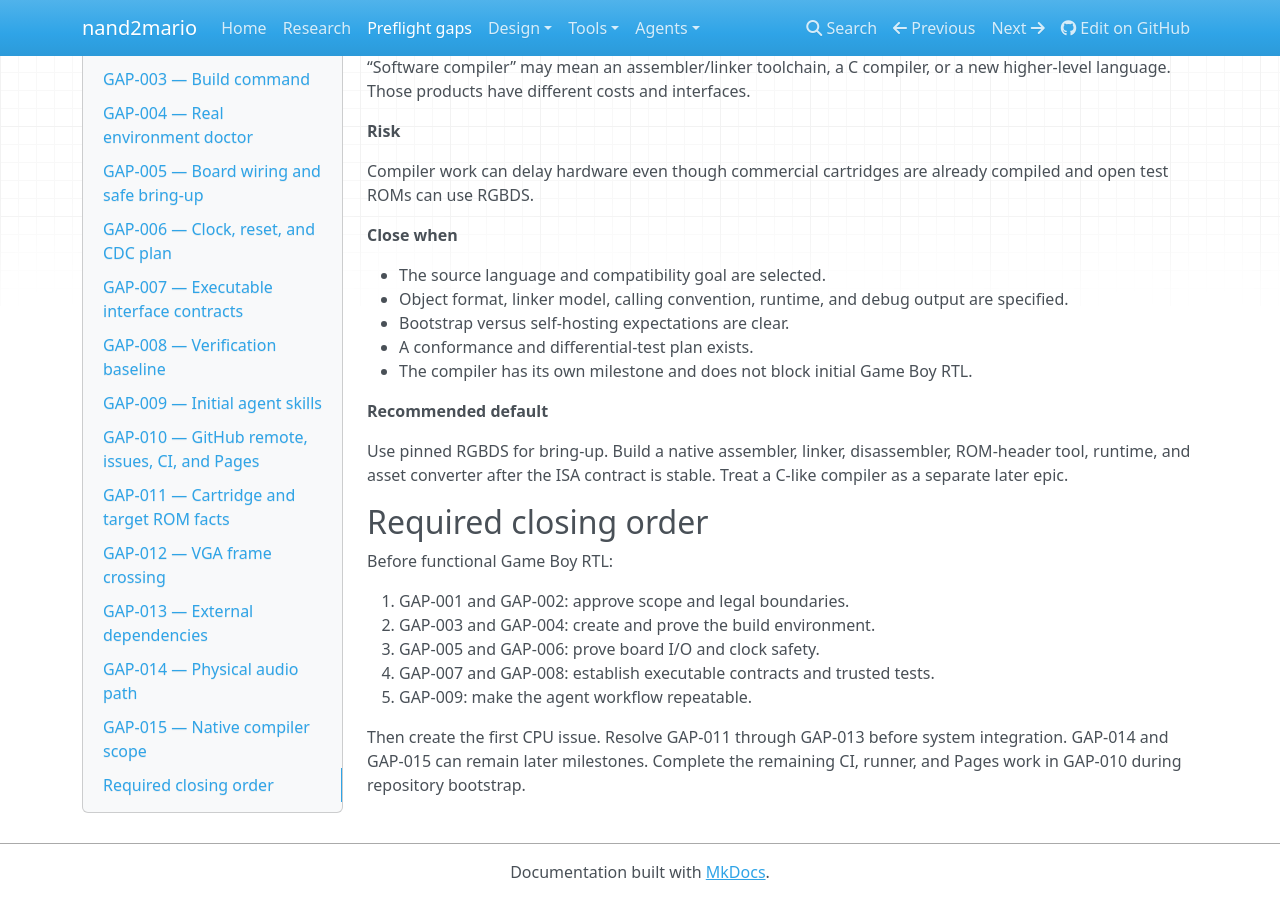
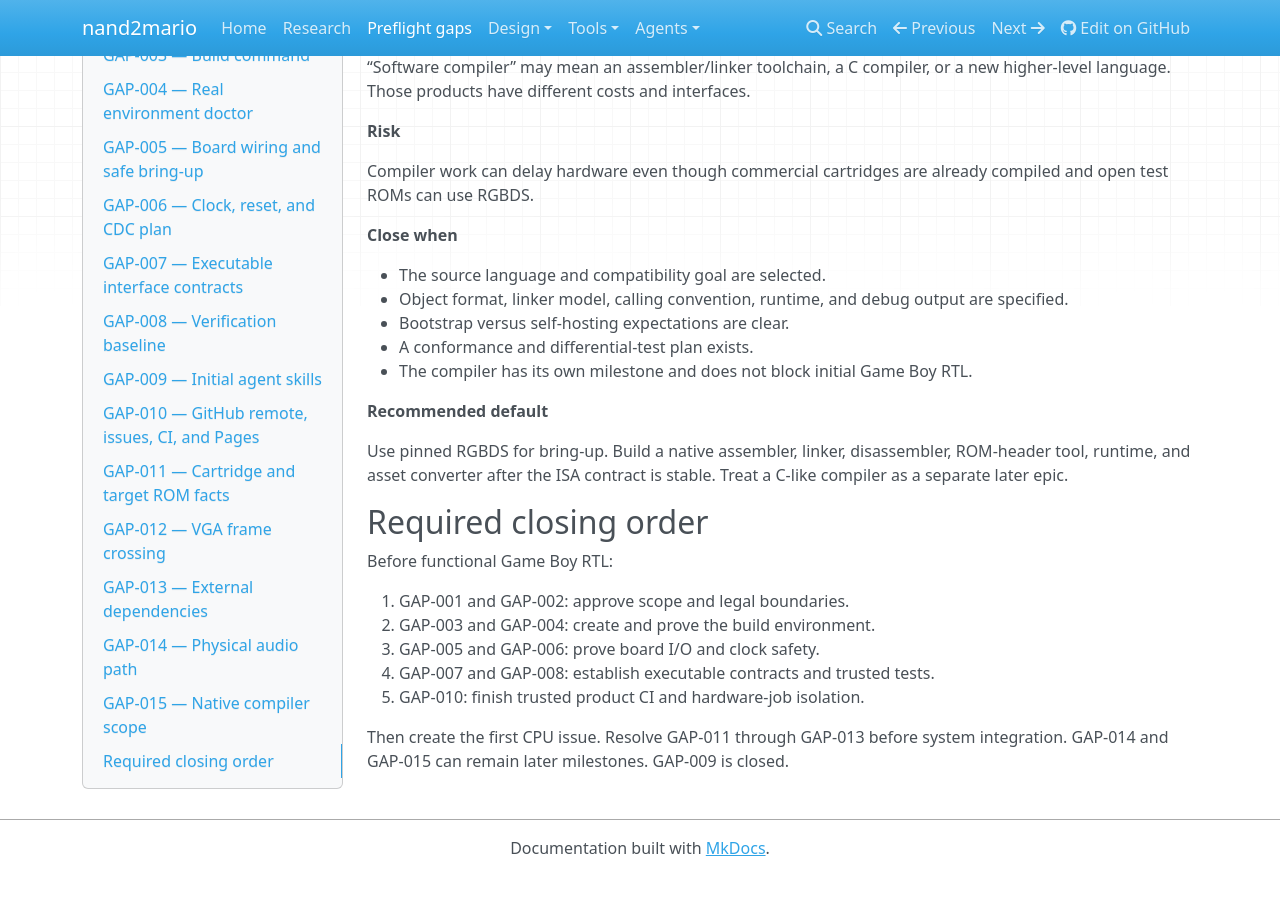
Before and after one commit to amichai-bd/nand2mario, an MkDocs documentation site: the page built from wiki/preflight-gaps.md, in a window 1280 px wide and 900 px high, scrolled down 8540 px. Built offline with MkDocs 1.6.1, drawn with Linux system fonts in a browser that asks for light colours; nearby versions of some CDN libraries; after the commit the page ends 9416 px from its top, so only the background shows below that; some of the changed text lies outside the part shown.

Commit message:
Align remaining pre-RTL gap order

```diff
--- a/wiki/preflight-gaps.md
+++ b/wiki/preflight-gaps.md
@@ -279,8 +279,8 @@ Product build CI and the protected physical runner remain open in
 
 **Risk**
 
-The intended GitHub Flow and wiki deployment cannot be tested. A careless
-self-hosted runner configuration could execute untrusted code on this PC.
+Wiki-only checks cannot catch product defects. An unsafe self-hosted or hardware
+job could run untrusted code on this PC or allow concurrent access to the FPGA.
 
 **Close when**
 
@@ -412,8 +412,8 @@ Before functional Game Boy RTL:
 2. GAP-003 and GAP-004: create and prove the build environment.
 3. GAP-005 and GAP-006: prove board I/O and clock safety.
 4. GAP-007 and GAP-008: establish executable contracts and trusted tests.
-5. GAP-009: make the agent workflow repeatable.
+5. GAP-010: finish trusted product CI and hardware-job isolation.
 
 Then create the first CPU issue. Resolve GAP-011 through GAP-013 before system
-integration. GAP-014 and GAP-015 can remain later milestones. Complete the
-remaining CI, runner, and Pages work in GAP-010 during repository bootstrap.
+integration. GAP-014 and GAP-015 can remain later milestones. GAP-009 is
+closed.
```
